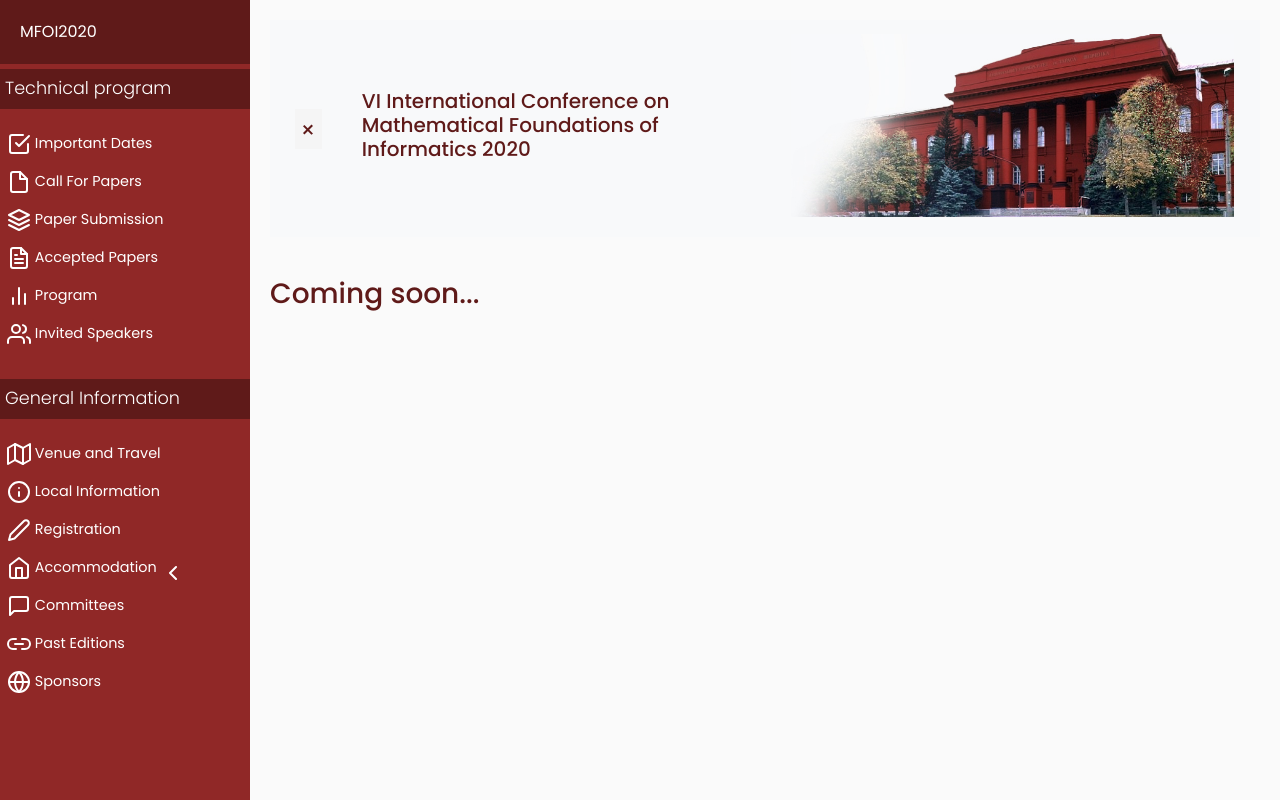
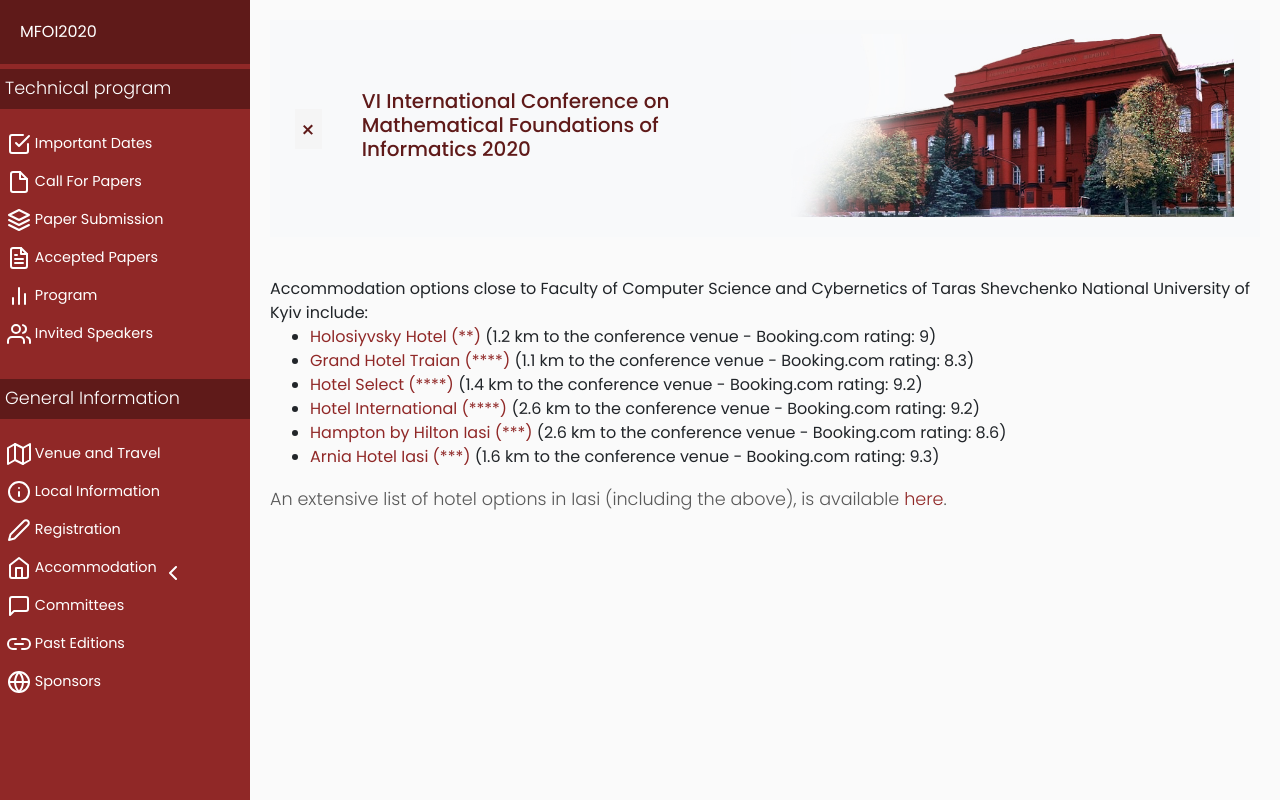
Before and after one commit to qDshun/mfoi2020, a plain HTML site: page accomodation.html in a window 1280 px wide. Drawn offline with nearby package versions, Linux system fonts and the light colour scheme.

Commit message:
fixed links color

```diff
--- a/accomodation.html
+++ b/accomodation.html
@@ -141,8 +141,22 @@
                 </div>
             </a>
         </nav>
-        <h3>Coming soon...</h3>    </div>
-</div>
+        Accommodation options close to Faculty of Computer Science and Cybernetics of Taras Shevchenko National University of Kyiv include:
+
+
+        <ul>
+
+            <li><a class = "links" href="https://www.hotelunirea.ro/en">Holosiyvsky Hotel (**)</a> (1.2 km to the conference venue - <a href="https://www.booking.com/hotel/ro/unirea.en-gb.html?label=gen173nr-1FCAEoggJCAlhYSDNYBGjAAYgBAZgBLsIBCndpbmRvd3MgMTDIAQzYAQHoAQH4AQuSAgF5qAID;sid=a2f2a4a0df241c5a128e1fcd44ad091d;dest_id=-1161664;dest_type=city;dist=0;group_adults=1;group_children=0;hapos=3;hpos=3;no_rooms=1;room1=A;sb_price_type=total;srepoch=1539258107;srfid=a98ae489e53b7afee26da3141fe7eb9e1250198cX3;srpvid=2943523d6218043a;type=total;ucfs=1&#hotelTmpl">Booking.com rating: 9</a>)</li>
+            <li><a class = "links" href="https://www.grandhoteltraian.ro/en-us">Grand Hotel Traian (****)</a> (1.1 km to the conference venue - <a href="https://goo.gl/LZ9wyx">Booking.com rating: 8.3</a>)</li>
+            <li><a class = "links" href="https://www.selectgrup.ro/en/hotel/">Hotel Select (****)</a> (1.4 km to the conference venue - <a href="https://goo.gl/kuptYU">Booking.com rating: 9.2</a>)</li>
+            <li><a class = "links" href="http://hotelinternationaliasi.ro/home/">Hotel International (****)</a> (2.6 km to the conference venue - <a href="https://goo.gl/M6xrhx">Booking.com rating: 9.2</a>)</li>
+            <li><a class = "links" href="http://hamptoninn3.hilton.com/en/hotels/romania/hampton-by-hilton-iasi-IASHXHX/index.html">Hampton by Hilton Iasi (***)</a> (2.6 km to the conference venue - <a href="https://goo.gl/jz34Dz">Booking.com rating: 8.6</a>)</li>
+            <li><a class = "links" href="http://www.hotelarnia.ro/">Arnia Hotel Iasi (***)</a> (1.6 km to the conference venue - <a href="https://www.booking.com/hotel/ro/arnia.ro.html?aid=318615;label=New_Romanian_RO_RO_27026376865-jVsIlP4zXhNaIzBkAG9XkAS102047685745%3Apl%3Ata%3Ap1%3Ap2%3Aac%3Aap1t1%3Aneg%3Afi5471938253%3Atiaud-146342136550%3Adsa-322307133513%3Alp1011828%3Ali%3Adec%3Adm;sid=f3b913776a3d217f2db45288da7fd4b2;all_sr_blocks=175215507_179882898_1_2_0;checkin=2019-06-23;checkout=2019-06-24;dest_id=-1161664;dest_type=city;dist=0;group_adults=1;group_children=0;hapos=1;highlighted_blocks=175215507_179882898_1_2_0;hpos=1;no_rooms=1;req_adults=1;req_children=0;room1=A;sb_price_type=total;sr_order=popularity;srepoch=1560333411;srpvid=816445f1d48602ae;type=total;ucfs=1&#hotelTmpl">Booking.com rating: 9.3</a>)</li>
+        </ul>
+
+        <p>An extensive list of hotel options in Iasi (including the above), is available <a class = "links" href="https://goo.gl/BpLxGy">here</a>.</p>
+
+    </div>
 
 <!-- jQuery CDN - Slim version (=without AJAX) -->
 <script src="https://code.jquery.com/jquery-3.3.1.slim.min.js" integrity="sha384-q8i/X+965DzO0rT7abK41JStQIAqVgRVzpbzo5smXKp4YfRvH+8abtTE1Pi6jizo" crossorigin="anonymous"></script>
```
